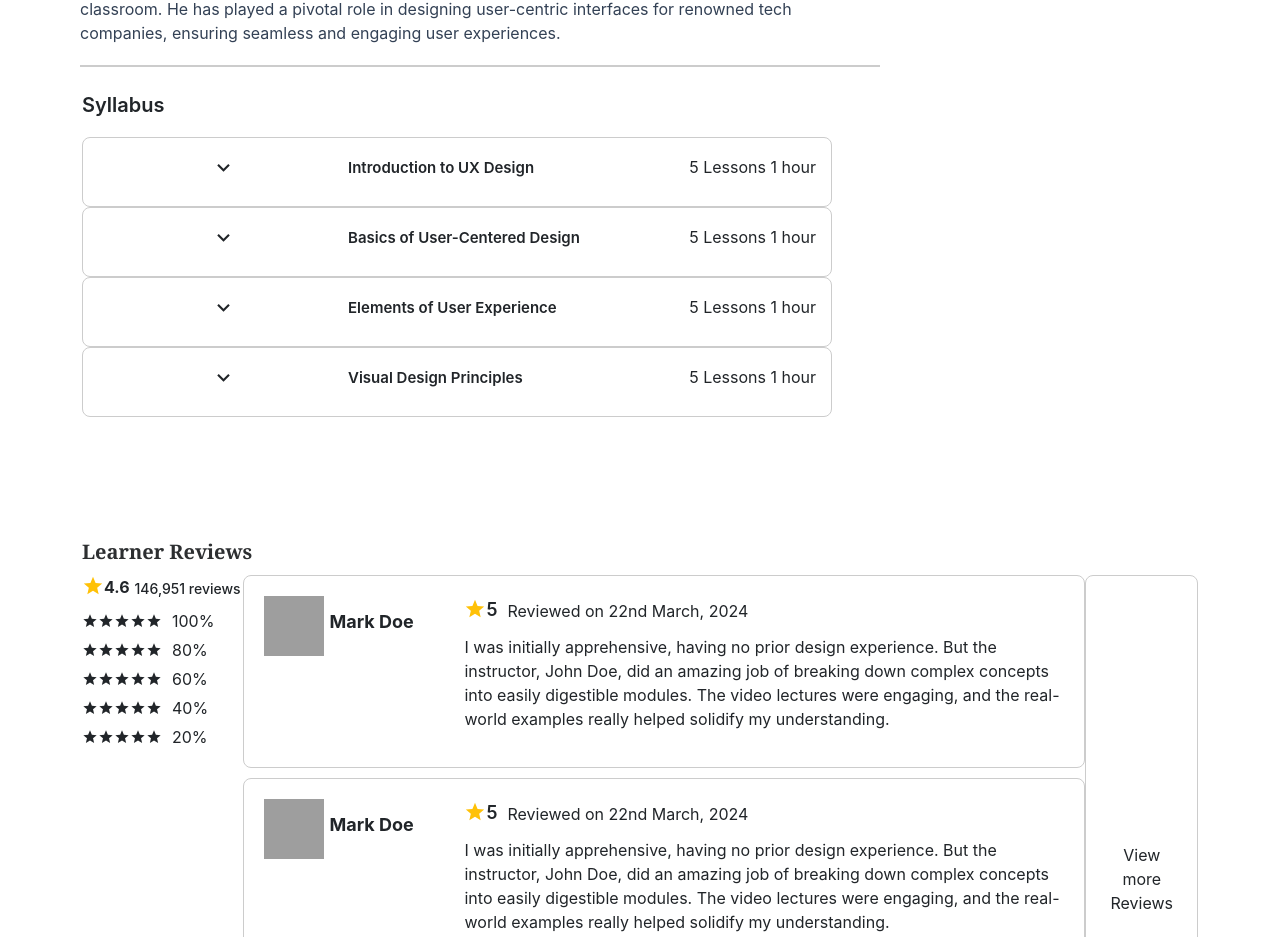
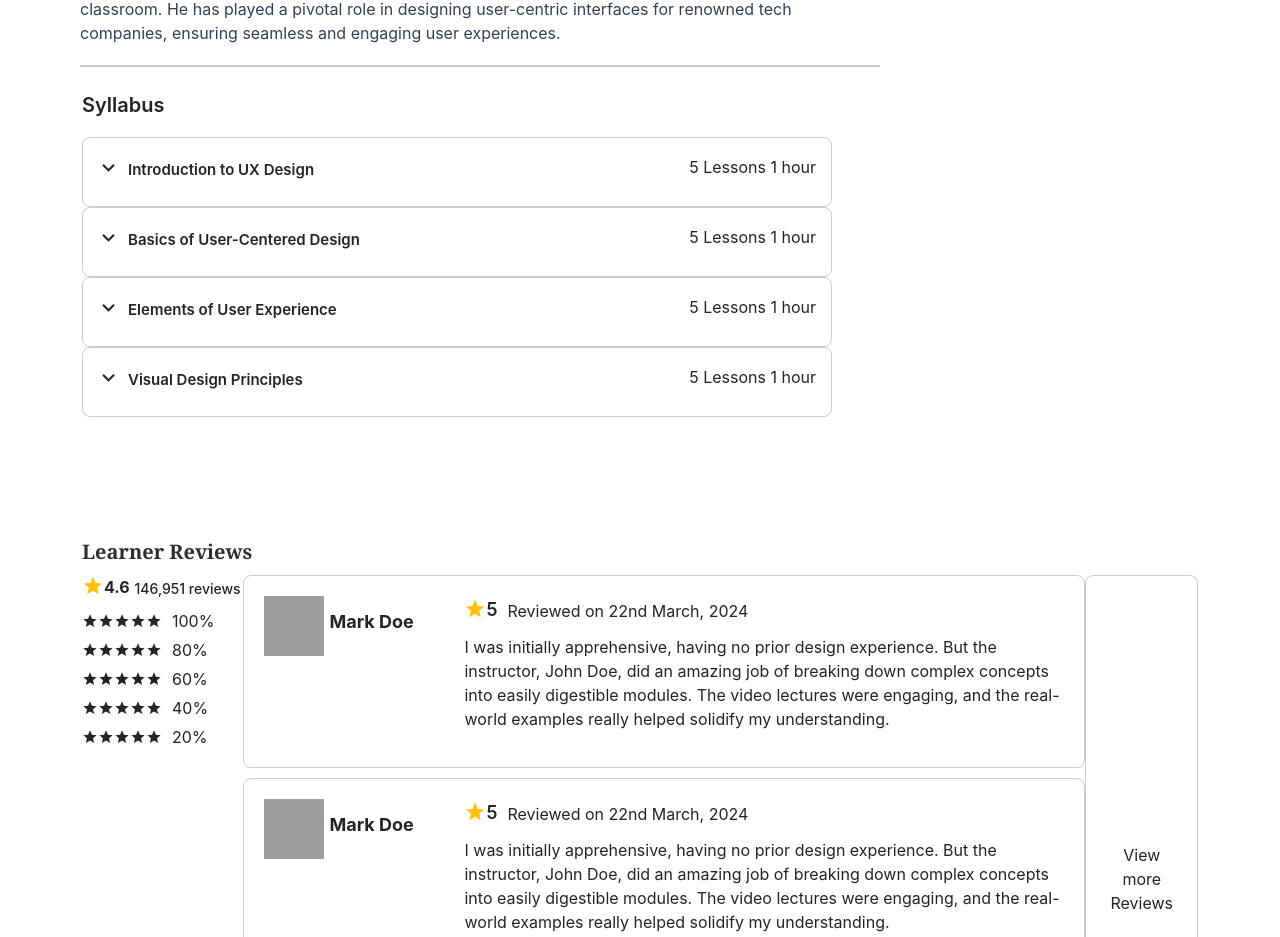
Before and after one commit to okurmenpro/bilim-ordo-frontend, a React (Create React App) app: page /course in a window 1280 px wide. Shown: the part 2475-3412 px from the top of the page. Built offline with nearby package versions, Linux system fonts and the light colour scheme; no server answers; grey boxes are pictures that could not be loaded.

Commit message:
newcourse

```diff
--- a/src/components/MaterialCourse/CourseMaterials.css
+++ b/src/components/MaterialCourse/CourseMaterials.css
@@ -14,10 +14,9 @@
   display: flex;
   align-items: center;
   gap: 120px;
-
 }
 
-.materials__text h4{
+.materials__text h4 {
   font-size: 12px;
   color: #5022c3;
 }
@@ -32,8 +31,9 @@
   padding: 10px 15px;
   border-radius: 8px;
 }
-.document{
+.document {
   font-size: 6px;
+  margin-left: -110px;
 }
 .mini__img {
   display: flex;
@@ -46,9 +46,20 @@
   font-size: 25px;
   margin-bottom: 10px;
 }
+.mini__img button:hover {
+  background-color: white;
+}
+.ArrowDown {
+  margin-left: -230px;
+}
 
-.mini__img h3{
+.mini__img h3 {
   cursor: pointer;
   font-weight: 600;
   font-size: 15px;
+  margin-left: -220px;
+  margin-top: 5px;
 }
+.mini__img p {
+  margin-left: -110px;
+}
--- a/src/components/MaterialCourse/index.jsx
+++ b/src/components/MaterialCourse/index.jsx
@@ -1,7 +1,7 @@
-import React, { useState } from 'react';
+import React, { useState } from "react";
 import "./CourseMaterials.css";
 import { MdKeyboardArrowDown } from "react-icons/md";
-import { materials } from '../../data/material';
+import { materials } from "../../data/material";
 import { IoDocumentOutline } from "react-icons/io5";
 
 function CouserMaterials() {
@@ -15,19 +15,16 @@ function CouserMaterials() {
   };
 
   return (
-        <div className='materials container'>
+    <div className="materials container">
       <h2>Syllabus</h2>
-            {/* <div className='materials__text'>
-                <p>21 раздел • 217 лекций • Общая продолжительность 38 ч 48 мин</p>
-                <h4>Развернуть все разделы</h4>
-            </div> */}
-            <div className='materials__div'>
+
+      <div className="materials__div">
         {materials.map((x, index) => (
           <div key={index}>
-                        <div className='div__mini'>
-                            <div className='mini__img'>
+            <div className="div__mini">
+              <div className="mini__img">
                 <button onClick={() => toggleSectionVisibility(index)}>
-                                    <MdKeyboardArrowDown />
+                  <MdKeyboardArrowDown className="ArrowDown" />
                 </button>
                 <h3>{x.title}</h3>
               </div>
@@ -35,9 +32,11 @@ function CouserMaterials() {
             </div>
 
             {visibleSections[index] && (
-                            <div className='div__mini'>
-                                <div className='mini__img'>
-                                    <button className='document'><IoDocumentOutline /></button>
+              <div className="div__mini">
+                <div className="mini__img">
+                  <button className="document">
+                    <IoDocumentOutline />
+                  </button>
                   <p>Скачать исходный код</p>
                 </div>
                 <p>00:04</p>
```
Lines whose indentation alone changed are shown as unchanged.
